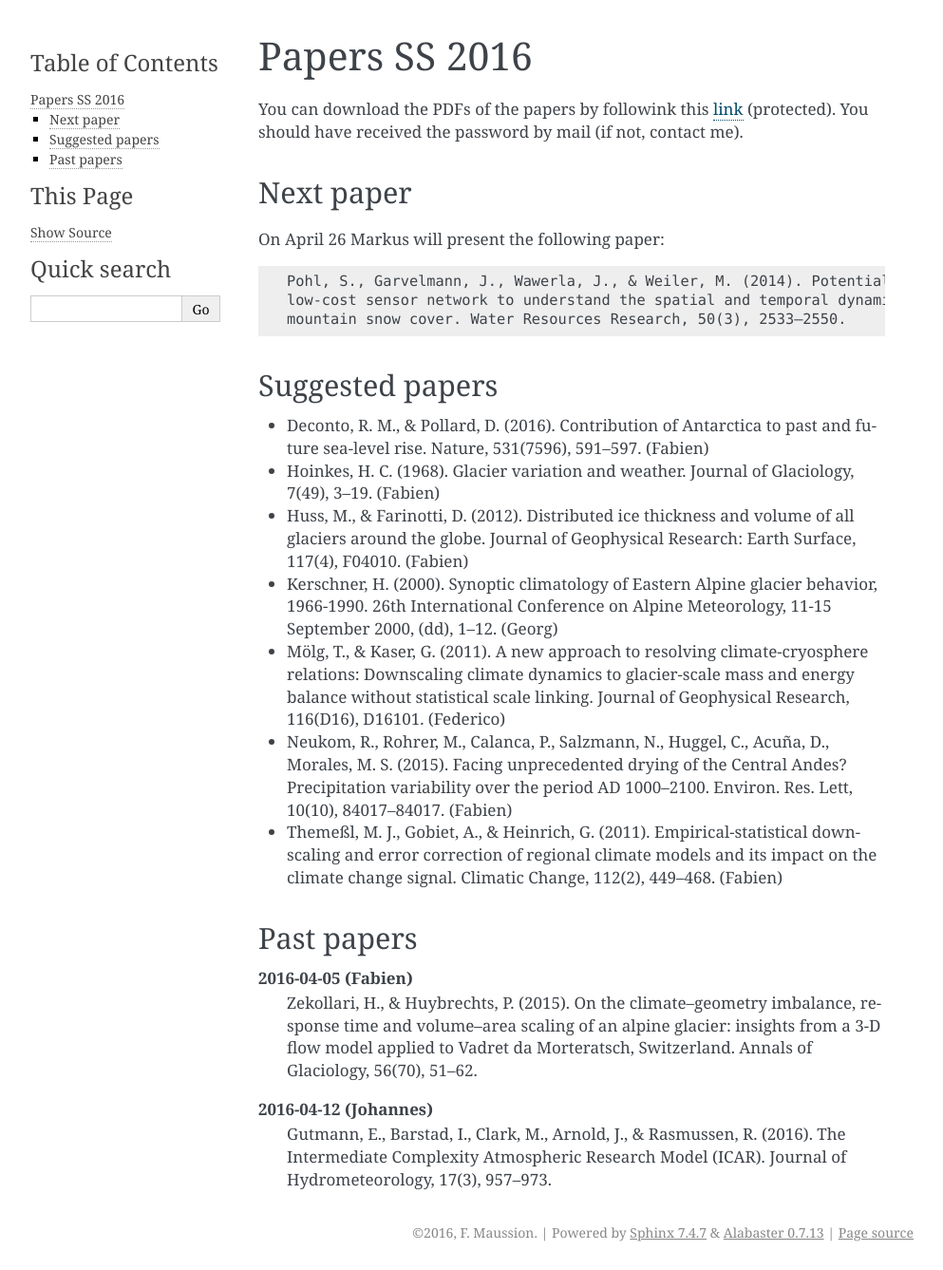
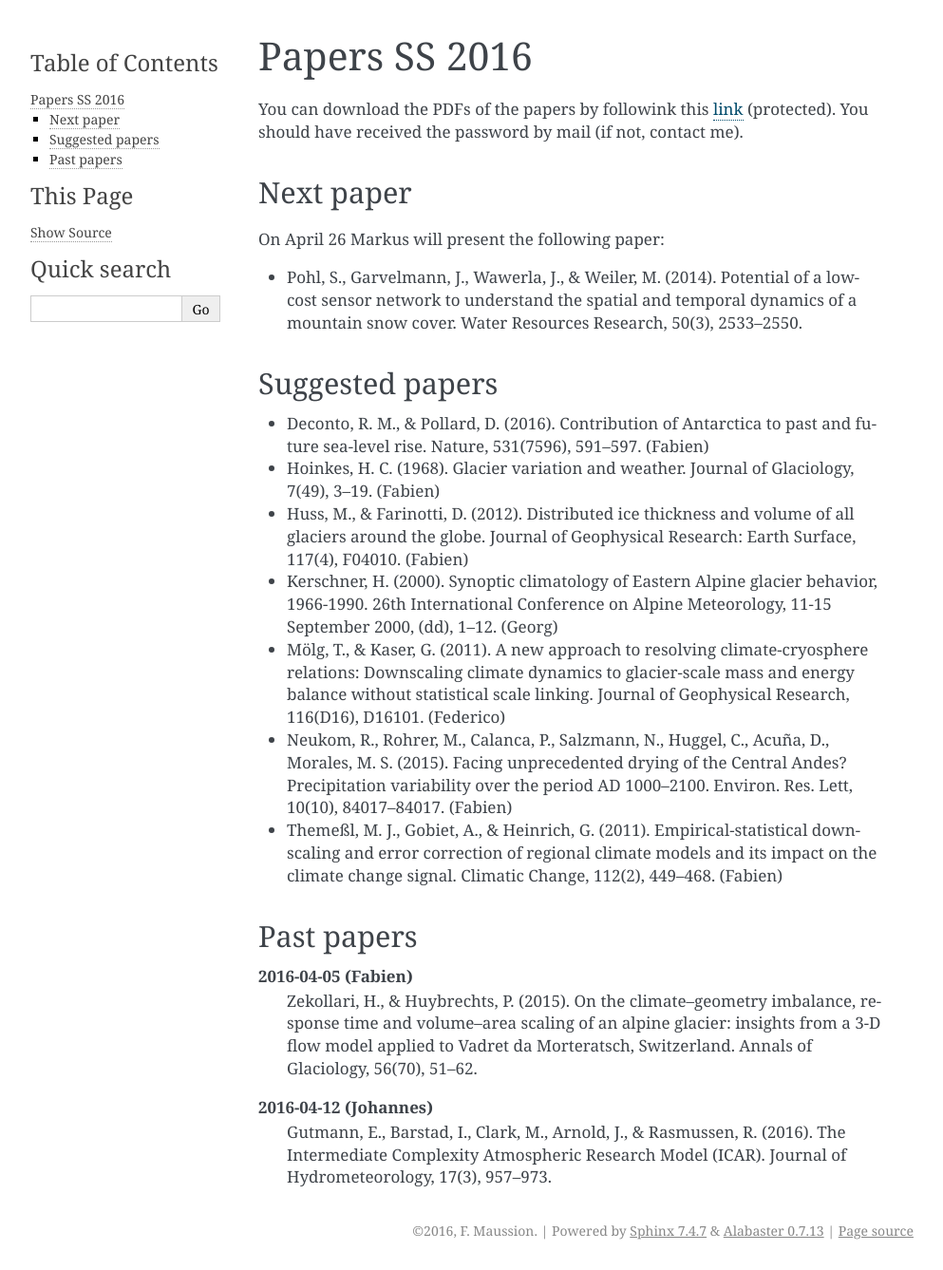
Before and after one commit to fmaussion/acinn_litsem, a Sphinx documentation site: the page built from docs/ss_2016.rst, in a window 1280 px wide. Shown: the whole page at 95% size, without its empty margins (148-1141 px from the left). Built offline with Sphinx 7.4.7, drawn with Linux system fonts in a browser that asks for light colours.

Commit message:
next sem

```diff
--- a/docs/ss_2016.rst
+++ b/docs/ss_2016.rst
@@ -11,9 +11,9 @@ me).
 Next paper
 ----------
 
-On April 26 Markus will present the following paper::
+On April 26 Markus will present the following paper:
 
-  Pohl, S., Garvelmann, J., Wawerla, J., & Weiler, M. (2014). Potential of a
+- Pohl, S., Garvelmann, J., Wawerla, J., & Weiler, M. (2014). Potential of a
   low-cost sensor network to understand the spatial and temporal dynamics of a
   mountain snow cover. Water Resources Research, 50(3), 2533–2550.
 
```
